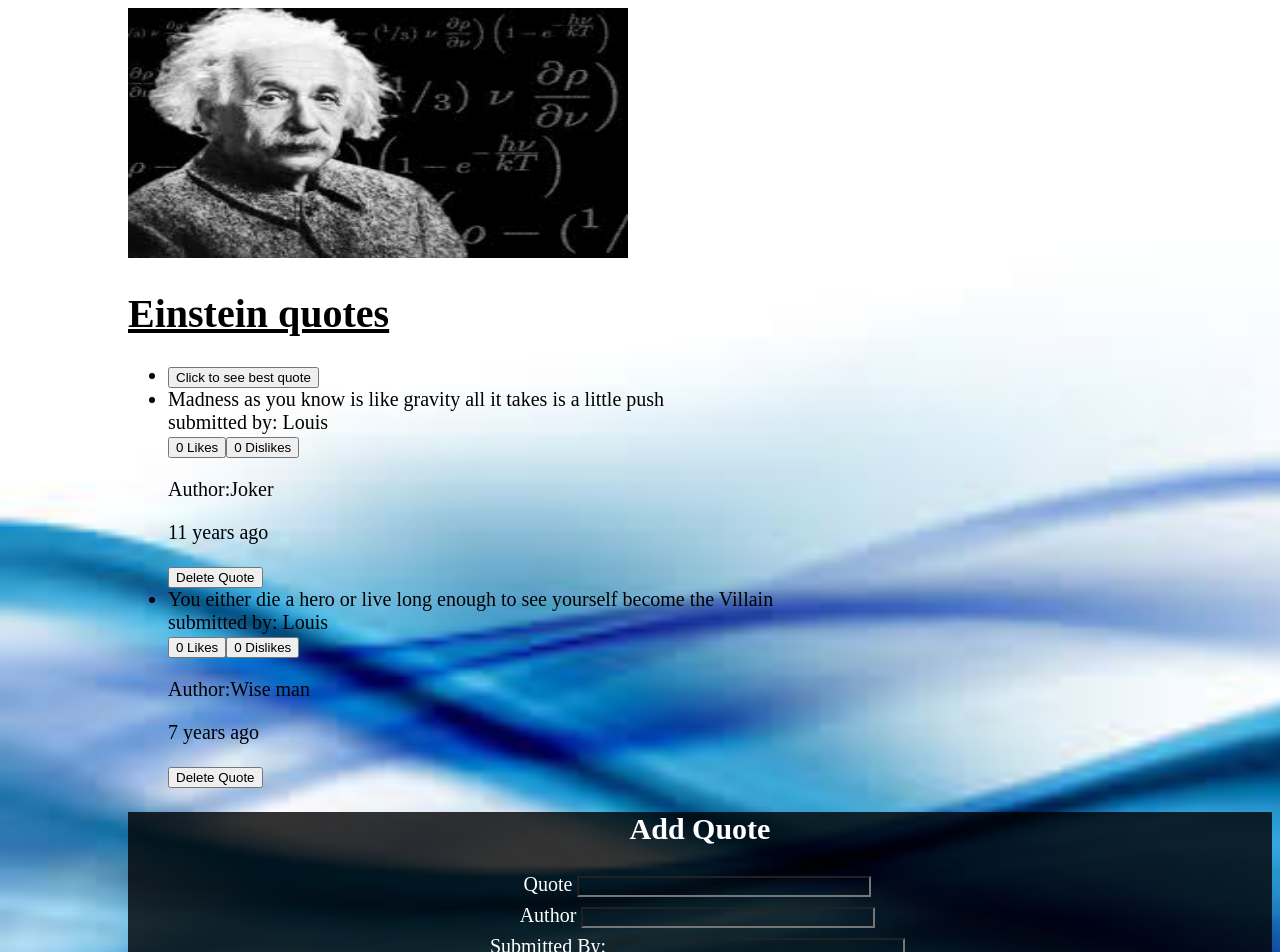
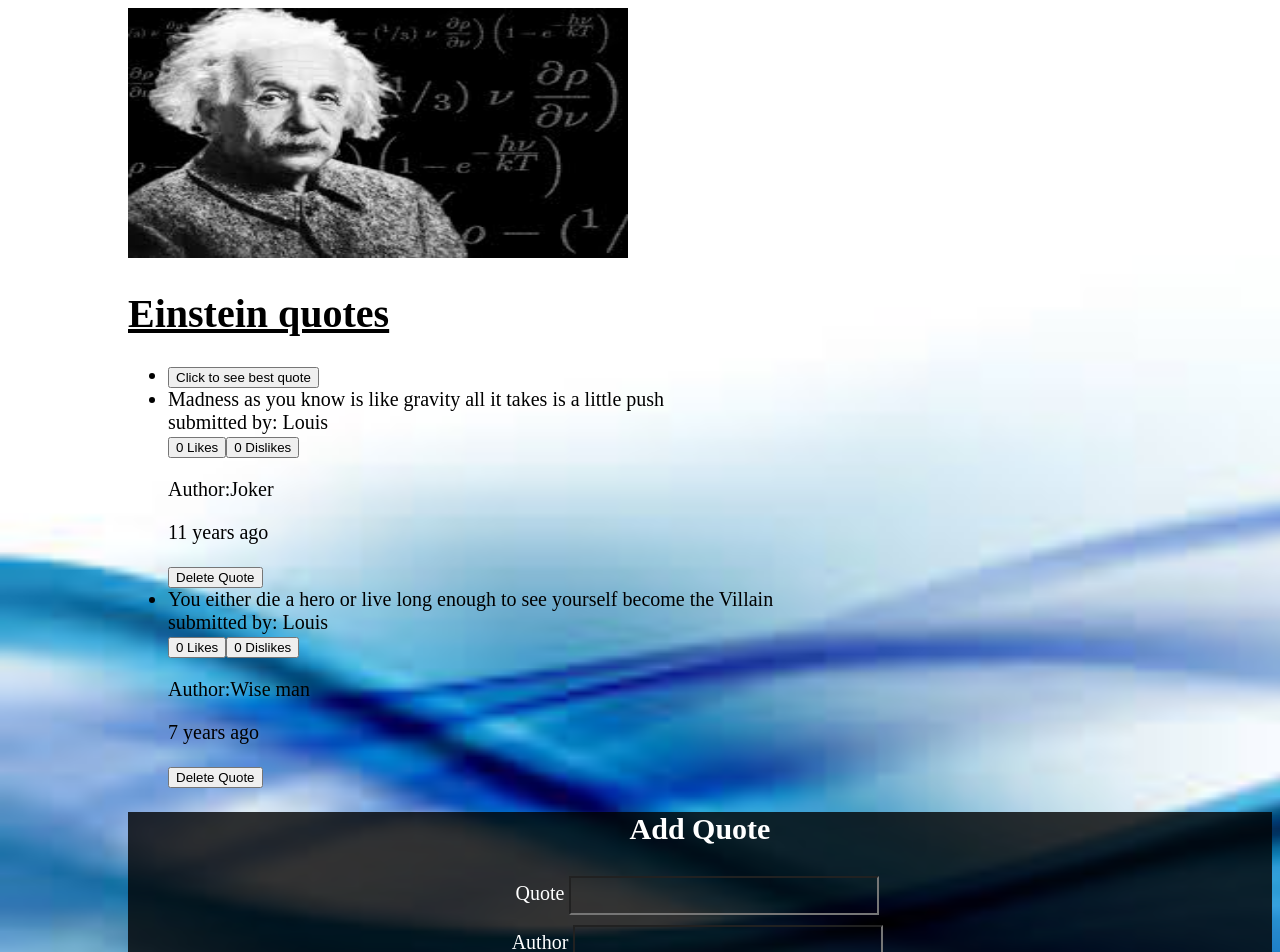
Before and after one commit to Louis-crypto/Quotes, an Angular app: page / in a window 1280 px wide. Shown: the top 952 px of the page. Built offline with nearby package versions, Linux system fonts and the light colour scheme.

Commit message:
increase the width of the form inputs sections

```diff
--- a/src/app/quote-form/quote-form.component.css
+++ b/src/app/quote-form/quote-form.component.css
@@ -6,7 +6,7 @@
 #saying, #author, #submitter, #published{
   background: none;
   width: 25%;
-  /* padding: 10px; */
+  padding: 10px;
   margin: 5px;
 }
 #submitQuote{
```
